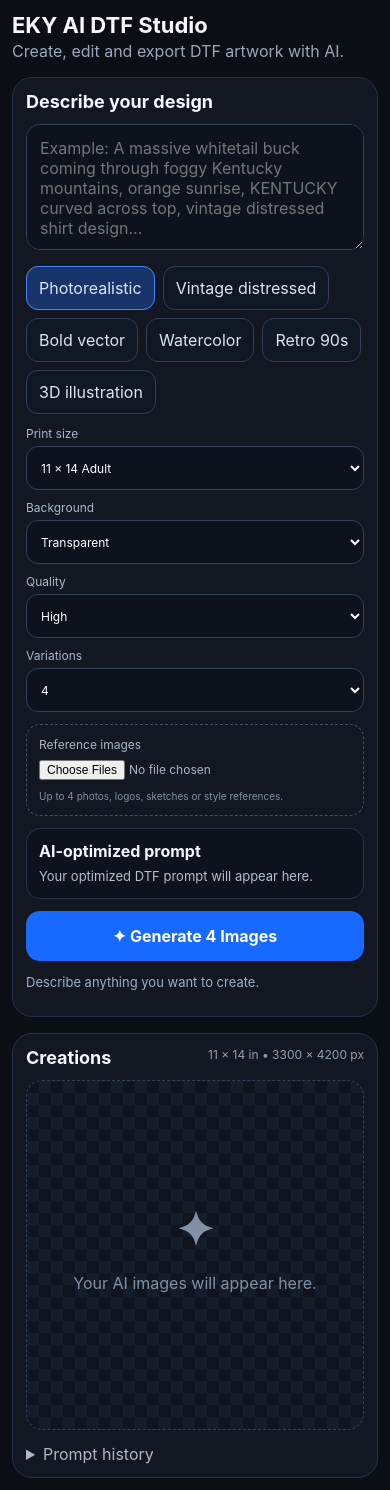
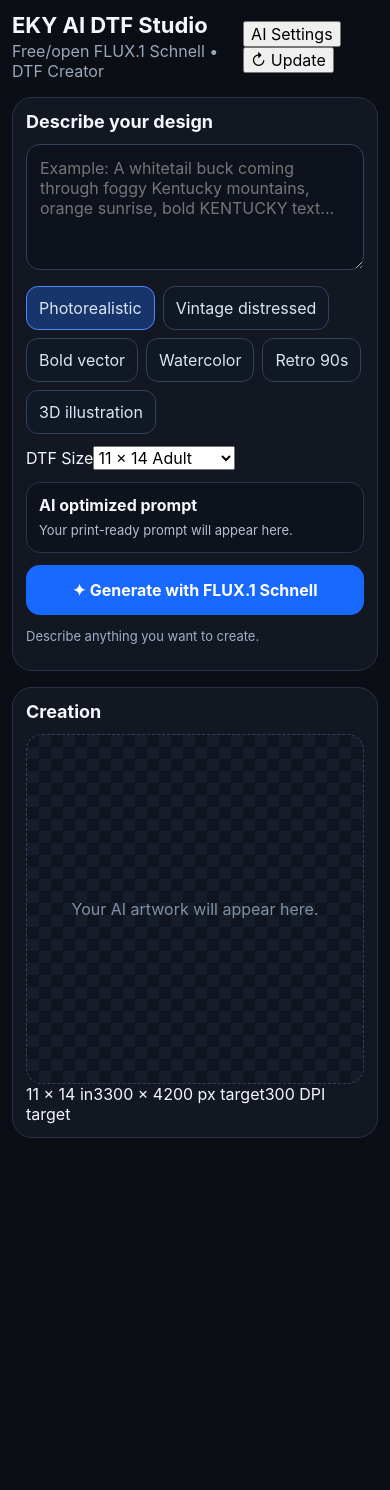
Before and after one commit to chovez-alt/kBQBtdYVOB2hMF732uypcBzw, a Next.js app in the folder eky-ai-dtf-studio/: page / in a window 390 px wide. After the commit the page ends 1150 px from the top, so only its background shows below. Built offline with nearby package versions, Linux system fonts and the light colour scheme.

Commit message:
Fix iPhone header spacing and remember AI token

```diff
--- a/eky-ai-dtf-studio/app/page.tsx
+++ b/eky-ai-dtf-studio/app/page.tsx
@@ -1,173 +1,15 @@
-"use client";
-
-import { useMemo, useState } from "react";
-
-type Generated = { base64: string; mediaType: string };
-
-const styles = ["Photorealistic","Vintage distressed","Bold vector","Watercolor","Retro 90s","3D illustration"];
-const sizes = [
-  ["11 × 14 Adult","11","14"],
-  ["12 × 16 Large","12","16"],
-  ["10 × 12 Youth","10","12"],
-  ["4 × 4 Left chest","4","4"]
-];
-
-function fileToDataUrl(file: File) {
-  return new Promise<string>((resolve, reject) => {
-    const r = new FileReader();
-    r.onload = () => resolve(String(r.result));
-    r.onerror = reject;
-    r.readAsDataURL(file);
-  });
-}
-
-export default function Home() {
-  const [prompt,setPrompt] = useState("");
-  const [style,setStyle] = useState(styles[0]);
-  const [size,setSize] = useState(sizes[0]);
-  const [background,setBackground] = useState("Transparent");
-  const [quality,setQuality] = useState("High");
-  const [variations,setVariations] = useState(4);
-  const [refs,setRefs] = useState<string[]>([]);
-  const [images,setImages] = useState<Generated[]>([]);
-  const [selected,setSelected] = useState<number | null>(null);
-  const [edit,setEdit] = useState("");
-  const [busy,setBusy] = useState(false);
-  const [message,setMessage] = useState("Describe anything you want to create.");
-  const [history,setHistory] = useState<string[]>([]);
-
-  const aspect = useMemo(() => {
-    const w = Number(size[1]), h = Number(size[2]);
-    const g = (a:number,b:number):number => b ? g(b,a%b) : a;
-    const d = g(w,h);
-    return `${w/d}:${h/d}`;
-  }, [size]);
-
-  const optimized = useMemo(() => {
-    if (!prompt.trim()) return "";
-    return `${prompt.trim()}. Style: ${style}. Professional direct-to-film T-shirt artwork. ${background === "Transparent" ? "Fully transparent background, isolated artwork only, no shirt mockup, no border, clean cutout edges." : `Background: ${background}.`} Exact readable spelling for all requested text. Strong centered composition, print-safe detail, clean silhouettes, commercially polished artwork. Designed for ${size[1]} × ${size[2]} inch print at 300 DPI. Quality: ${quality}.`;
-  }, [prompt,style,background,size,quality]);
-
-  async function addRefs(files: FileList | null) {
-    if (!files) return;
-    const next = await Promise.all(Array.from(files).slice(0,4).map(fileToDataUrl));
-    setRefs(next);
-  }
-
-  async function generate() {
-    if (!optimized) { setMessage("Type what you want first."); return; }
-    setBusy(true); setMessage("Generating your AI artwork…");
-    try {
-      const res = await fetch("/api/generate", {
-        method:"POST", headers:{"Content-Type":"application/json"},
-        body:JSON.stringify({ prompt:optimized, references:refs, n:variations, aspectRatio:aspect })
-      });
-      const data = await res.json();
-      if (!res.ok) throw new Error(data.error || "Generation failed");
-      setImages(data.images); setSelected(0); setHistory(h=>[optimized,...h].slice(0,20));
-      setMessage(`Created ${data.images.length} image${data.images.length===1?"":"s"}. Tap one to select it.`);
-    } catch(e) {
-      setMessage(e instanceof Error ? e.message : "Generation failed.");
-    } finally { setBusy(false); }
-  }
-
-  async function applyEdit(command?: string) {
-    const idx = selected ?? 0;
-    const target = images[idx];
-    const instruction = (command || edit).trim();
-    if (!target || !instruction) { setMessage("Select an image and describe the change."); return; }
-    setBusy(true); setMessage("Applying AI edit…");
-    try {
-      const dataUrl = `data:${target.mediaType};base64,${target.base64}`;
-      const res = await fetch("/api/edit", {
-        method:"POST", headers:{"Content-Type":"application/json"},
-        body:JSON.stringify({ image:dataUrl, prompt:`${instruction}. Preserve everything else unless the instruction requires changing it. Keep the result DTF-print ready.` })
-      });
-      const data = await res.json();
-      if (!res.ok) throw new Error(data.error || "Edit failed");
-      setImages(prev => prev.map((im,i)=> i===idx ? data.image : im));
-      setMessage("Edit complete.");
-    } catch(e) { setMessage(e instanceof Error ? e.message : "Edit failed."); }
-    finally { setBusy(false); }
-  }
-
-  function downloadImage(im: Generated) {
-    const a = document.createElement("a");
-    a.href = `data:${im.mediaType};base64,${im.base64}`;
-    a.download = "eky-dtf-design.png";
-    a.click();
-  }
-
-  return <main className="app">
-    <header>
-      <div>
-        <h1>EKY AI DTF Studio</h1>
-        <p>Create, edit and export DTF artwork with AI.</p>
-      </div>
-      <span className="pill">AI • DTF • 300 DPI</span>
-    </header>
-
-    <div className="layout">
-      <section className="panel">
-        <h2>Describe your design</h2>
-        <textarea value={prompt} onChange={e=>setPrompt(e.target.value)}
-          placeholder="Example: A massive whitetail buck coming through foggy Kentucky mountains, orange sunrise, KENTUCKY curved across top, vintage distressed shirt design…" />
-
-        <div className="chips">
-          {styles.map(s=><button key={s} className={style===s?"active":""} onClick={()=>setStyle(s)}>{s}</button>)}
-        </div>
-
-        <div className="grid">
-          <label>Print size<select value={size[0]} onChange={e=>setSize(sizes.find(x=>x[0]===e.target.value) || sizes[0])}>
-            {sizes.map(s=><option key={s[0]}>{s[0]}</option>)}
-          </select></label>
-          <label>Background<select value={background} onChange={e=>setBackground(e.target.value)}>
-            <option>Transparent</option><option>Full scene</option><option>White</option><option>Black</option>
-          </select></label>
-          <label>Quality<select value={quality} onChange={e=>setQuality(e.target.value)}>
-            <option>High</option><option>Standard</option><option>Draft</option>
-          </select></label>
-          <label>Variations<select value={variations} onChange={e=>setVariations(Number(e.target.value))}>
-            <option value={4}>4</option><option value={2}>2</option><option value={1}>1</option>
-          </select></label>
-        </div>
-
-        <label className="upload">Reference images
-          <input type="file" accept="image/*" multiple onChange={e=>addRefs(e.target.files)} />
-          <small>Up to 4 photos, logos, sketches or style references.</small>
-        </label>
-        {refs.length>0 && <div className="refs">{refs.map((r,i)=><img key={i} src={r} alt={`Reference ${i+1}`} />)}</div>}
-
-        <div className="promptBox"><strong>AI-optimized prompt</strong><p>{optimized || "Your optimized DTF prompt will appear here."}</p></div>
-
-        <button className="primary" disabled={busy} onClick={generate}>{busy ? "Working…" : `✦ Generate ${variations} Image${variations===1?"":"s"}`}</button>
-        <p className="status">{message}</p>
-      </section>
-
-      <section className="panel">
-        <div className="sectionHead"><h2>Creations</h2><span>{size[1]} × {size[2]} in • {Number(size[1])*300} × {Number(size[2])*300} px</span></div>
-        {images.length===0 ? <div className="empty checker"><b>✦</b><p>Your AI images will appear here.</p></div> :
-          <div className="results">{images.map((im,i)=><button key={i} className={`imageCard ${selected===i?"selected":""}`} onClick={()=>setSelected(i)}>
-            <img src={`data:${im.mediaType};base64,${im.base64}`} alt={`Generated variation ${i+1}`} />
-            <span>Variation {i+1}</span>
-          </button>)}</div>}
-
-        {images.length>0 && <>
-          <h3>AI edit selected image</h3>
-          <textarea value={edit} onChange={e=>setEdit(e.target.value)}
-            placeholder="Make the buck bigger, change the lettering to orange, remove the trees on the right…" />
-          <div className="tools">
-            <button onClick={()=>applyEdit("Remove the entire background and make it fully transparent with clean print-ready edges")}>Remove BG</button>
-            <button onClick={()=>applyEdit("Clean the artwork edges, remove stray pixels, and optimize it for DTF printing")}>Clean edges</button>
-            <button onClick={()=>applyEdit("Fix all lettering so every word is spelled exactly as originally requested")}>Fix text</button>
-            <button onClick={()=>applyEdit("Increase detail and apparent sharpness while preserving the exact composition")}>Enhance</button>
-          </div>
-          <button className="primary" disabled={busy} onClick={()=>applyEdit()}>Apply AI Edit</button>
-          <button className="download" onClick={()=>downloadImage(images[selected ?? 0])}>Download selected PNG</button>
-        </>}
-
-        <details><summary>Prompt history</summary>{history.length===0?<p>No history yet.</p>:history.map((h,i)=><p key={i} className="history">{h}</p>)}</details>
-      </section>
-    </div>
-  </main>;
-}
+'use client';
+import {useEffect,useMemo,useState} from 'react';
+const styles=['Photorealistic','Vintage distressed','Bold vector','Watercolor','Retro 90s','3D illustration'];
+const sizes=[['11 × 14 Adult',11,14],['12 × 16 Large',12,16],['10 × 12 Youth',10,12],['4 × 4 Left chest',4,4]] as const;
+export default function Home(){
+ const[p,setP]=useState(''); const[style,setStyle]=useState(styles[0]); const[size,setSize]=useState<(typeof sizes)[number]>(sizes[0]);
+ const[token,setToken]=useState(''); const[tokenLoaded,setTokenLoaded]=useState(false); const[showSettings,setShowSettings]=useState(false); const[busy,setBusy]=useState(false); const[msg,setMsg]=useState('Describe anything you want to create.'); const[image,setImage]=useState<string|null>(null);
+ useEffect(()=>{const saved=localStorage.getItem('hf_token')||'';setToken(saved);setTokenLoaded(true);},[]);
+ const optimized=useMemo(()=>p.trim()?`${p.trim()}. Style: ${style}. Professional DTF T-shirt artwork, isolated subject, transparent-style clean background, no shirt mockup, exact readable lettering, clean cutout edges, strong centered composition, print-safe detail.`:'',[p,style]);
+ function saveToken(){const clean=token.trim();if(!clean){setMsg('Paste your Hugging Face token first.');return;}localStorage.setItem('hf_token',clean);setToken(clean);setShowSettings(false);setMsg('AI connected. This device will remember it.');}
+ async function generate(){if(!optimized){setMsg('Type what you want first.');return} if(!token){setShowSettings(true);setMsg('Add a free Hugging Face token once to use FLUX.1 Schnell.');return} setBusy(true);setMsg('Generating with FLUX.1 Schnell…');try{const r=await fetch('/api/generate',{method:'POST',headers:{'Content-Type':'application/json'},body:JSON.stringify({prompt:optimized,token,width:1024,height:1024})});const d=await r.json();if(!r.ok)throw new Error(d.error||'Generation failed');setImage(`data:${d.image.mediaType};base64,${d.image.base64}`);setMsg('Image created with FLUX.1 Schnell.');}catch(e){setMsg(e instanceof Error?e.message:'Generation failed');}finally{setBusy(false)}}
+ function updateApp(){const u=new URL(location.href);u.searchParams.set('update',Date.now().toString());location.replace(u.toString());}
+ return <main className="app"><header><div><h1>EKY AI DTF Studio</h1><p>Free/open FLUX.1 Schnell • DTF Creator</p></div><div className="topBtns"><button className={tokenLoaded&&token?'connected':''} onClick={()=>setShowSettings(v=>!v)}>{tokenLoaded&&token?'✓ AI Connected':'AI Settings'}</button><button className="update" onClick={updateApp}>↻ Update</button></div></header>
+ {showSettings&&<section className="settings"><h2>{token?'AI Connection':'One-Time AI Setup'}</h2><p>{token?'Your Hugging Face token is saved on this device. You only need this screen if you want to replace it.':'Paste your Hugging Face access token once. This device will remember it for future use.'}</p><input type="password" value={token} onChange={e=>setToken(e.target.value)} placeholder="hf_..." autoComplete="off"/><button onClick={saveToken}>{token?'Save / Replace Connection':'Save AI Connection'}</button></section>}
+ <div className="layout"><section className="panel"><h2>Describe your design</h2><textarea value={p} onChange={e=>setP(e.target.value)} placeholder="Example: A whitetail buck coming through foggy Kentucky mountains, orange sunrise, bold KENTUCKY text..."/><div className="chips">{styles.map(s=><button key={s} className={style===s?'active':''} onClick={()=>setStyle(s)}>{s}</button>)}</div><label>DTF Size<select value={size[0]} onChange={e=>setSize(sizes.find(x=>x[0]===e.target.value)||sizes[0])}>{sizes.map(s=><option key={s[0]}>{s[0]}</option>)}</select></label><div className="promptBox"><b>AI optimized prompt</b><p>{optimized||'Your print-ready prompt will appear here.'}</p></div><button className="primary" disabled={busy} onClick={generate}>{busy?'Working…':'✦ Generate with FLUX.1 Schnell'}</button><p className="status">{msg}</p></section><section className="panel"><h2>Creation</h2>{image?<><div className="checker"><img src={image} alt="Generated design"/></div><a className="download" href={image} download="eky-dtf-design.png">Download PNG</a></>:<div className="empty checker">Your AI artwork will appear here.</div>}<div className="stats"><span>{size[1]} × {size[2]} in</span><span>{size[1]*300} × {size[2]*300} px target</span><span>300 DPI target</span></div></section></div></main>}
```
